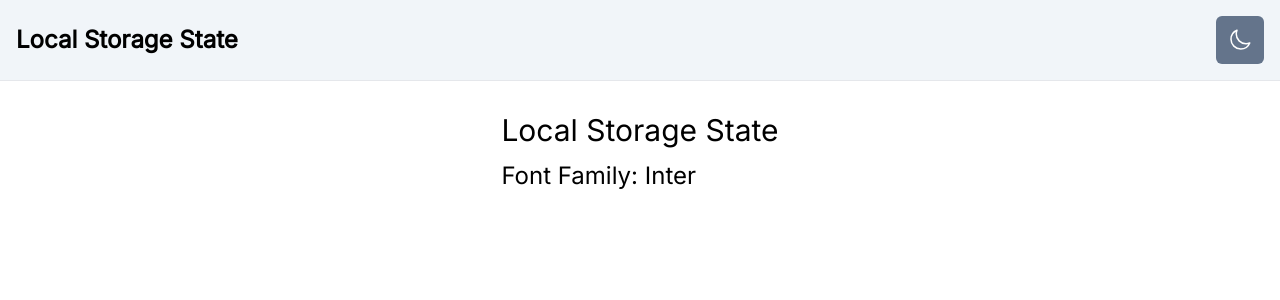
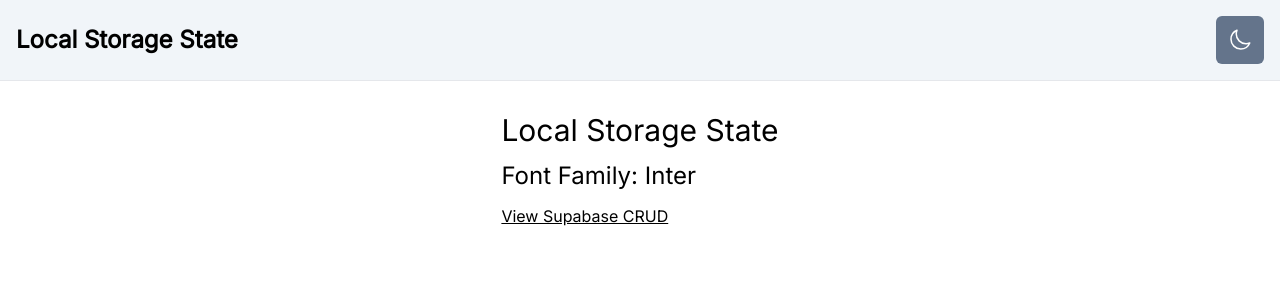
Before and after one commit to Ben888GitHub/nextjs-app-router-client-server, a Next.js app: page / in a window 1280 px wide. Shown: the top 300 px of the page. Built offline with nearby package versions, Linux system fonts and the light colour scheme.

Commit message:
disable link prefetch and add as attribute

```diff
--- a/app/components/Article.js
+++ b/app/components/Article.js
@@ -4,9 +4,9 @@ const Article = ({ title, fontFamily, link }) => (
 	<>
 		<p className="lg:text-3xl text-2xl mb-3 w-full">{title}</p>
 		<p className="lg:text-2xl text-xl mb-3">Font Family: {fontFamily}</p>
-		{/* <Link href={link.url} className="underline">
+		<Link as={link.url} prefetch={false} href={link.url} className="underline">
 			{link.value}
-		</Link> */}
+		</Link>
 	</>
 );
 
```
